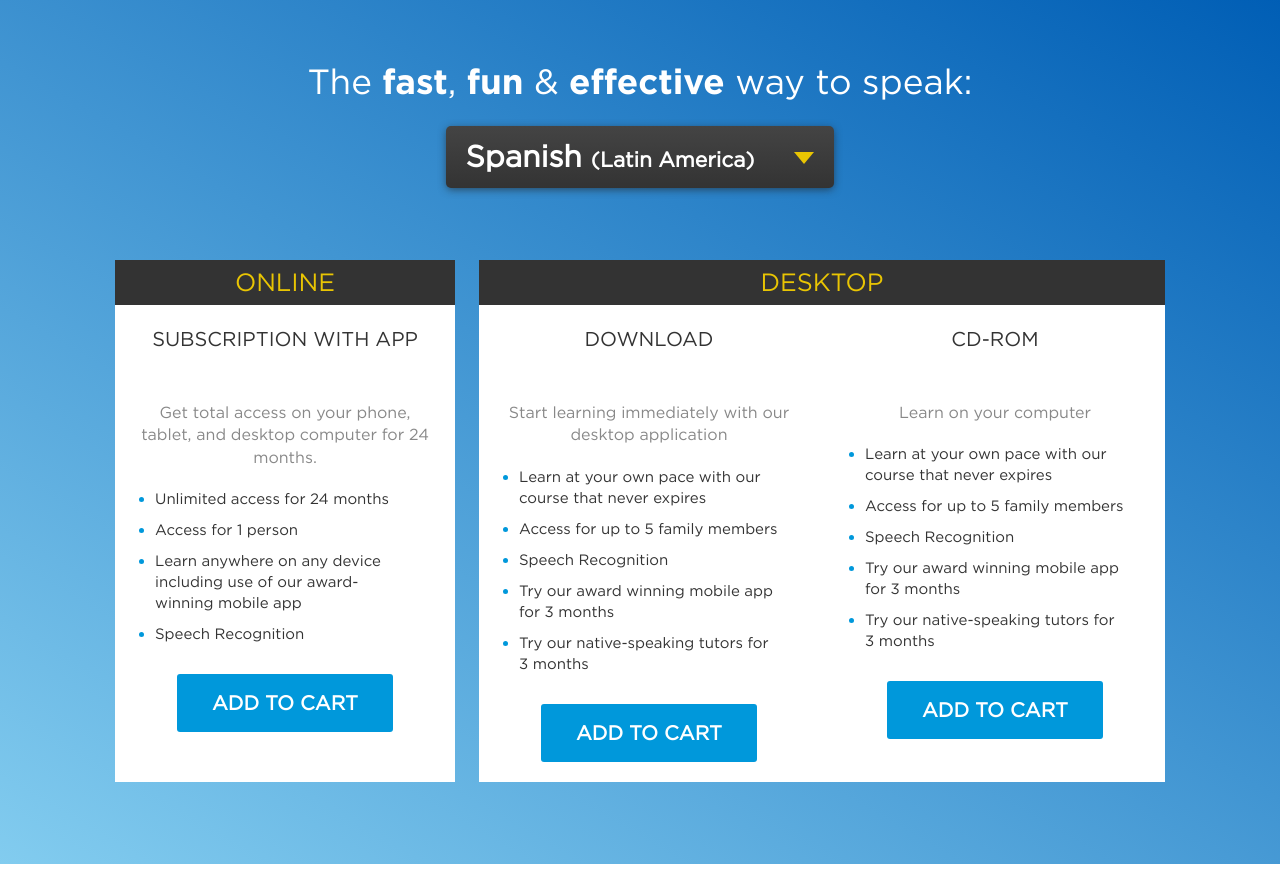
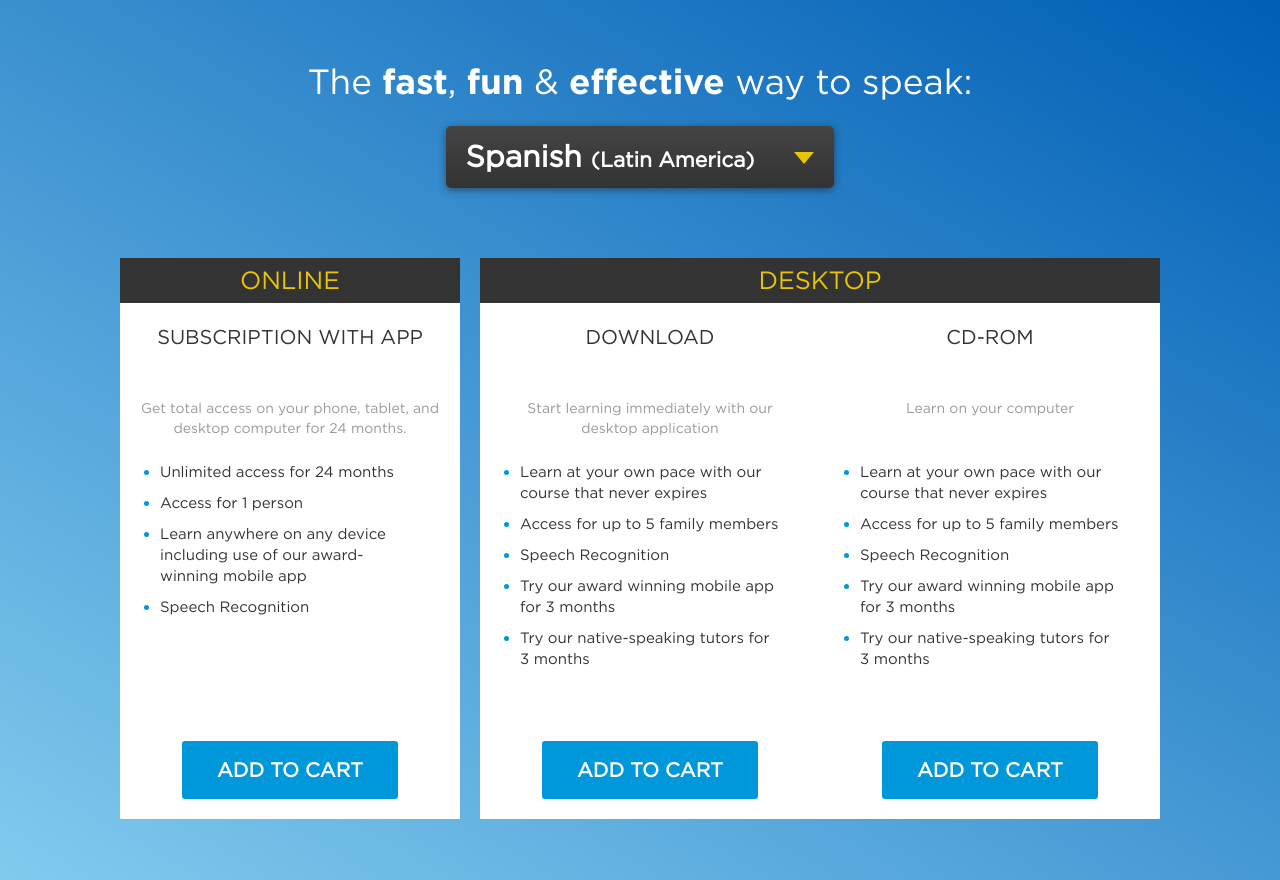
Before and after one commit to yaphi1/sbs_challenger, a plain HTML site: page index.html in a window 1280 px wide. Shown: the part 72-952 px from the top of the page. Drawn offline with Linux system fonts and the light colour scheme.

Commit message:
made pricing table responsive

```diff
--- a/index.html
+++ b/index.html
@@ -704,12 +704,10 @@ PRODUCT STYLES
 
 
 .products_container{
-	padding: 70px 5px 80px;
+	padding: 0px;
 	color: #333;
 	margin: auto;
 }
-
-.products_container > tr{}
 
 tr,td{
 	padding: 0px;
@@ -717,13 +715,9 @@ tr,td{
 	vertical-align: top;
 }
 
-.product_class{
-	background: #fff;
-	/*display: block;*/
-}
-
 .product_gap{
 	width: 20px;
+	display: block;
 }
 
 .product_class_header{
@@ -736,12 +730,17 @@ tr,td{
 }
 
 .product_content{
-	display: inline-block;
-	/*width: 45%;*/
-	width: 300px;
-	padding: 20px;
-	max-width: 90%;
+	display: block;
+
+	padding: 0px;
+	margin: 20px auto;
+
+	max-width: 95%;
 	vertical-align: top;
+
+	background: #fff;
+
+	position: relative;
 }
 
 .product_title{
@@ -751,10 +750,58 @@ tr,td{
 }
 
 .product_subtitle{
-	font-size: 16px;
-	color: #888;
-}
-
+	font-size: 14px;
+	color: #999;
+	height: 3em;
+}
+
+.product_info{
+	padding: 20px;
+}
+
+.add_to_cart_container{
+	text-align: center;
+}
+
+.product_table_header, .product_gap {
+	display: none;
+}
+
+
+@media (min-width: 750px){
+	.products_container{
+		padding: 70px 5px 80px;
+	}
+
+	.mobile_product_header{
+		display: none;
+	}
+
+	.product_content, .product_gap {
+		display: table-cell;
+	}
+
+	.product_table_header{
+		display: table-row;
+	}
+
+	.product_content{
+		padding-bottom: 100px;
+		margin: auto;
+		width: 340px;
+	}
+
+	.desktop_header{
+		display: none;
+	}
+
+	.add_to_cart_container{
+		position: absolute;
+		bottom: 20px;
+		left: 0px;
+		width: 100%;
+	}
+}
 
 
 
@@ -1042,11 +1089,23 @@ PRODUCT MASTHEAD
 		<div id="select_language">Spanish <span>(Latin America)</span></div>
 
 
-		<table class="products_container">
+		<table class="products_container" cellspacing="0" cellpadding="0">
+			<tr class="product_table_header">
+				<td class="product_class_header">
+					Online
+				</td>
+				<td class="product_gap"></td>
+				<td class="product_class_header" colspan="2">
+					Desktop
+				</td>
+			</tr>
 			<tr>
-				<td class="product_class">
-					<div class="product_class_header">Online</div>
-					<div class="product_content">
+
+				<td class="product_content">
+					<div class="product_class_header mobile_product_header">
+						Online
+					</div>
+					<div class="product_info">
 						<div class="product_title">Subscription with app</div>
 						<img src="./assets/tosub.svg" alt="" style="height:40px;">
 						<div class="product_subtitle">
@@ -1058,13 +1117,19 @@ PRODUCT MASTHEAD
 							<li><span>Learn anywhere on any device including use of our award-winning mobile app</span></li>
 							<li><span>Speech Recognition</span></li>
 						</ul>
-						<a href="#" class="standard_button add_to_cart">Add to Cart</a>
+						<div class="add_to_cart_container">
+							<a href="#" class="standard_button add_to_cart">Add to Cart</a>
+						</div>
 					</div>
 				</td>
+
 				<td class="product_gap"></td>
-				<td class="product_class">
-					<div class="product_class_header">Desktop</div>
-					<div class="product_content">
+
+				<td class="product_content">
+					<div class="product_class_header mobile_product_header">
+						Desktop
+					</div>
+					<div class="product_info">
 						<div class="product_title">Download</div>
 						<img src="./assets/download.svg" alt="" style="height:40px;">
 						<div class="product_subtitle">
@@ -1076,9 +1141,17 @@ PRODUCT MASTHEAD
 							<li><span>Try our award winning mobile app for 3 months</span></li>
 							<li><span>Try our native-speaking tutors for 3 months</span></li>
 						</ul>
-						<a href="#" class="standard_button add_to_cart">Add to Cart</a>
+						<div class="add_to_cart_container">
+							<a href="#" class="standard_button add_to_cart">Add to Cart</a>
+						</div>
 					</div>
-					<div class="product_content">
+				</td>
+
+				<td class="product_content">
+					<div class="product_class_header mobile_product_header">
+						Desktop
+					</div>
+					<div class="product_info">
 						<div class="product_title">CD-ROM</div>
 						<img src="./assets/cd.svg" alt="" style="height:40px;">
 						<div class="product_subtitle">
@@ -1091,11 +1164,15 @@ PRODUCT MASTHEAD
 							<li><span>Try our award winning mobile app for 3 months</span></li>
 							<li><span>Try our native-speaking tutors for 3 months</span></li>
 						</ul>
-						<a href="#" class="standard_button add_to_cart">Add to Cart</a>
+						<div class="add_to_cart_container">
+							<a href="#" class="standard_button add_to_cart">Add to Cart</a>
+						</div>
 					</div>
 				</td>
+
 			</tr>
 		</table>
+
 
 	</div>
 </div>
@@ -1201,7 +1278,7 @@ HOW IT WORKS
 		<h3>Find out everything you need to know about Rosetta Stone in 2 minutes.</h3>
 
 		<div style="max-width:889px; margin:auto;">
-			<img src="./assets/video_still.jpg" style="width:100%">
+			<img src="./assets/video_still.jpg" style="width:100%; max-height:500px;">
 		</div>
 
 	</div>
```
